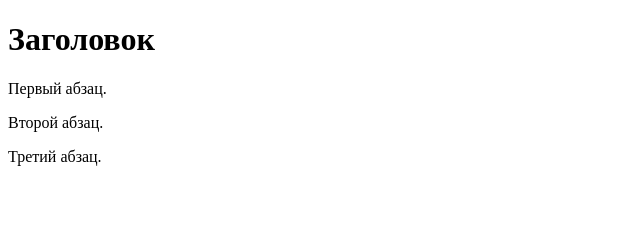
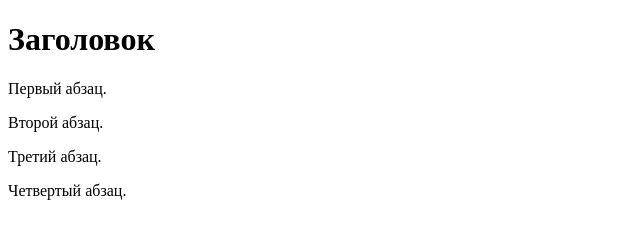
Before and after one commit to Ursik/github-for-begginers, a plain HTML site: page Index.html in a window 1280 px wide. Shown: the whole page, without its empty margins (0-640 px from the left). Drawn offline with Linux system fonts and the light colour scheme.

Commit message:
Добавили четвертый абзац

```diff
--- a/Index.html
+++ b/Index.html
@@ -11,5 +11,6 @@
   <p>Первый абзац.</p>
   <p>Второй абзац.</p>
   <p>Третий абзац.</p>
+  <p>Четвертый абзац.</p>
  </body>
 </html>
```
